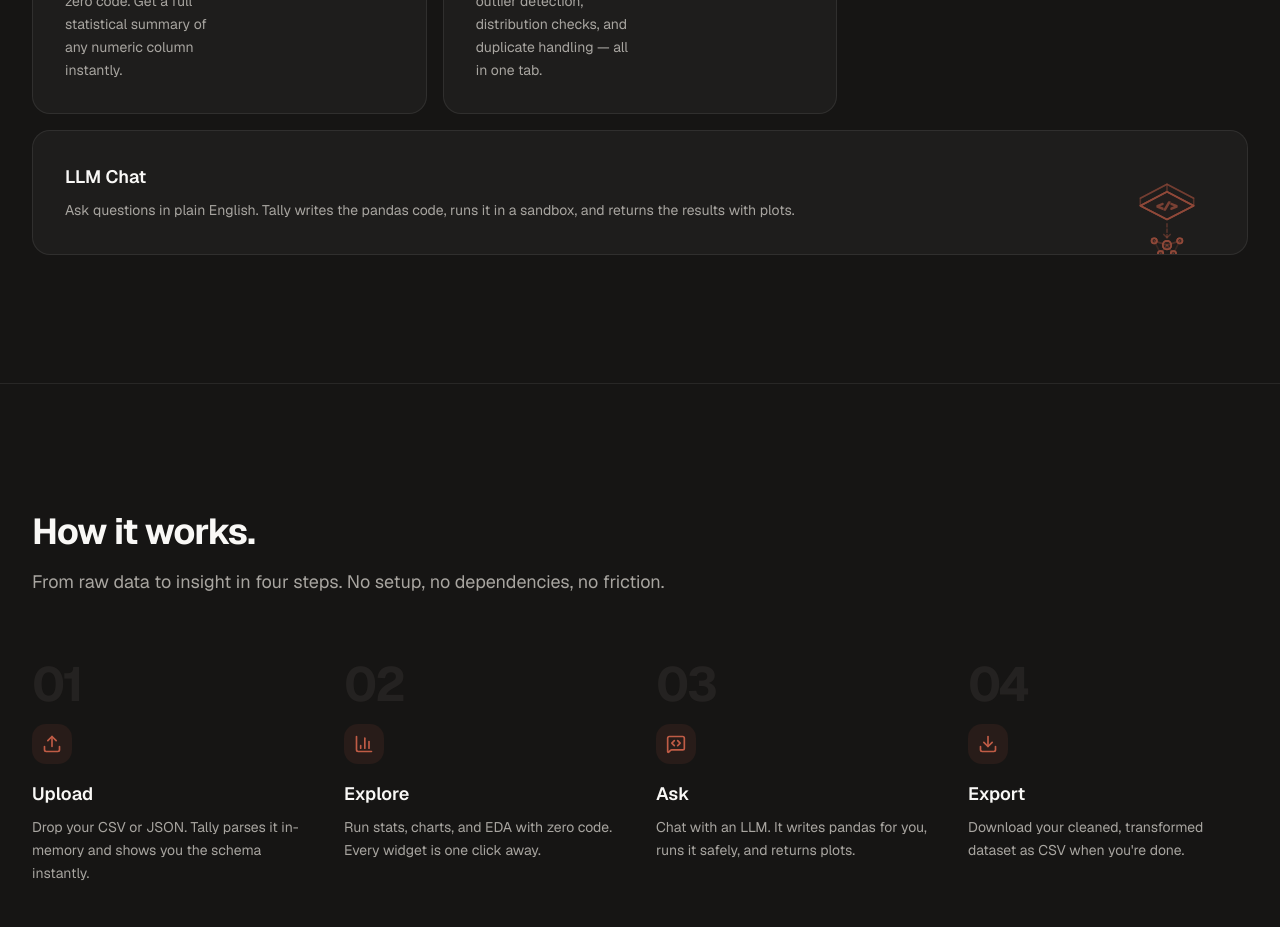
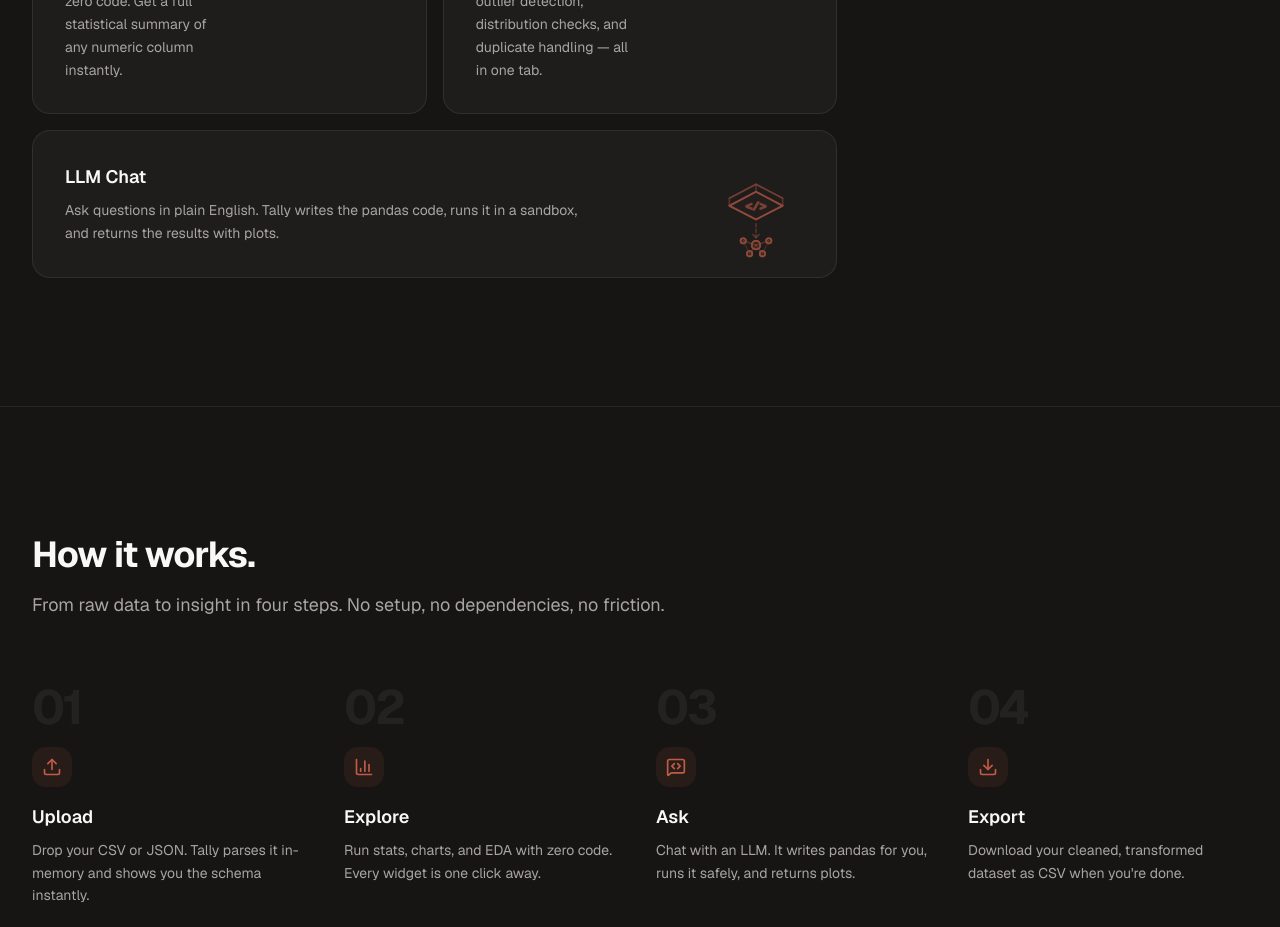
Before and after one commit to xyzprtk/tally, a Next.js app in the folder frontend/: page / in a window 1280 px wide. Shown: the part 1460-2387 px from the top of the page. Built offline with nearby package versions, Linux system fonts and the light colour scheme.

Commit message:
feat : shrink LLM Chat width to col-span-2 to align with EDA column above

```diff
--- a/frontend/components/landing/Features.tsx
+++ b/frontend/components/landing/Features.tsx
@@ -52,7 +52,7 @@ const features = [
     title: "LLM Chat",
     description:
       "Ask questions in plain English. Tally writes the pandas code, runs it in a sandbox, and returns the results with plots.",
-    span: "lg:col-span-3 lg:row-span-1",
+    span: "lg:col-span-2 lg:row-span-1",
   },
 ];
 
@@ -67,17 +67,17 @@ const cardVariants = {
 };
 
 function getSvgSize(span: string) {
-  if (span.includes("col-span-3")) return "w-28 h-28 md:w-32 md:h-32";
+  if (span.includes("col-span-2")) return "w-28 h-28 md:w-32 md:h-32";
   return "w-20 h-20 md:w-24 md:h-24";
 }
 
 function getTextMaxWidth(span: string) {
-  if (span.includes("col-span-3")) return "max-w-[75%] md:max-w-[70%]";
+  if (span.includes("col-span-2")) return "max-w-[75%] md:max-w-[70%]";
   return "max-w-[55%] md:max-w-[50%]";
 }
 
 function getTitlePadding(span: string) {
-  if (span.includes("col-span-3")) return "pr-24 md:pr-28";
+  if (span.includes("col-span-2")) return "pr-24 md:pr-28";
   return "pr-14 md:pr-16";
 }
 
```
